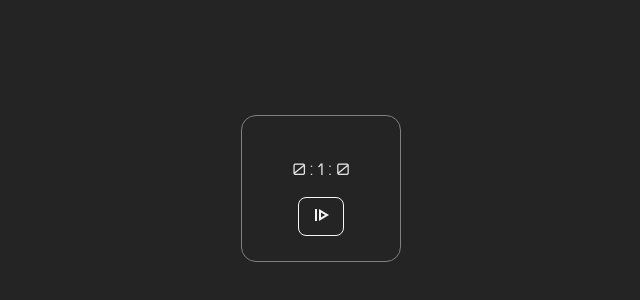
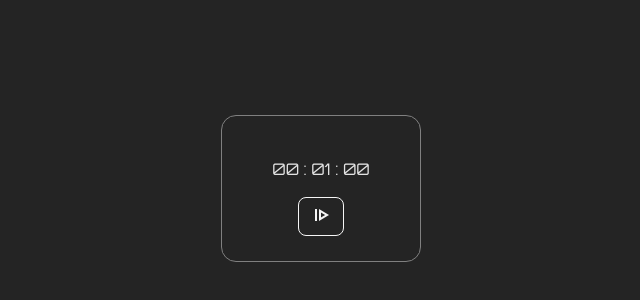
Before and after one commit to ufjf-dcc207/ufjf-dcc207-2024-3-a-trb1-C9BrenoFR, a React (Vite) app: page / in a window 1280 px wide. Shown: the part 212-512 px from the top of the page, without its empty margins (319-959 px from the left). Built offline with nearby package versions, Linux system fonts and the light colour scheme; a web font is replaced by a local one.

Commit message:
Relógio com 2 casas independente do numero

```diff
--- a/src/Clock.tsx
+++ b/src/Clock.tsx
@@ -72,7 +72,7 @@ export default function Clock({reciaveHours, reciaveMinutes, reciaveSeconds}: Cl
         <div className="clock">
             <div className="clock-display">
                 <p>
-                    {hours + " : " + minutes + " : " + seconds}
+                    {hours < 10 && "0"}{hours} : {minutes < 10 && "0"}{minutes} : {seconds < 10 && "0"}{seconds}
                 </p>
             </div>
             <button className="actions">
```
